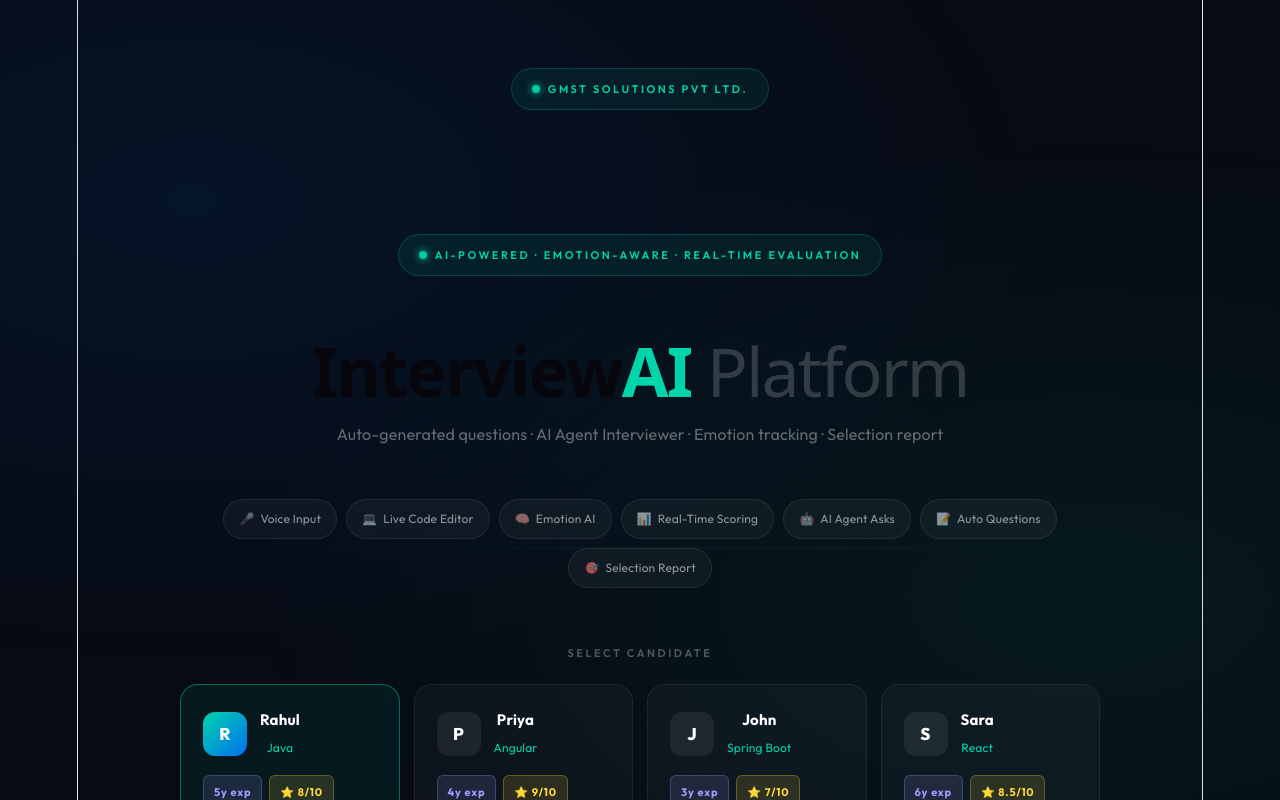
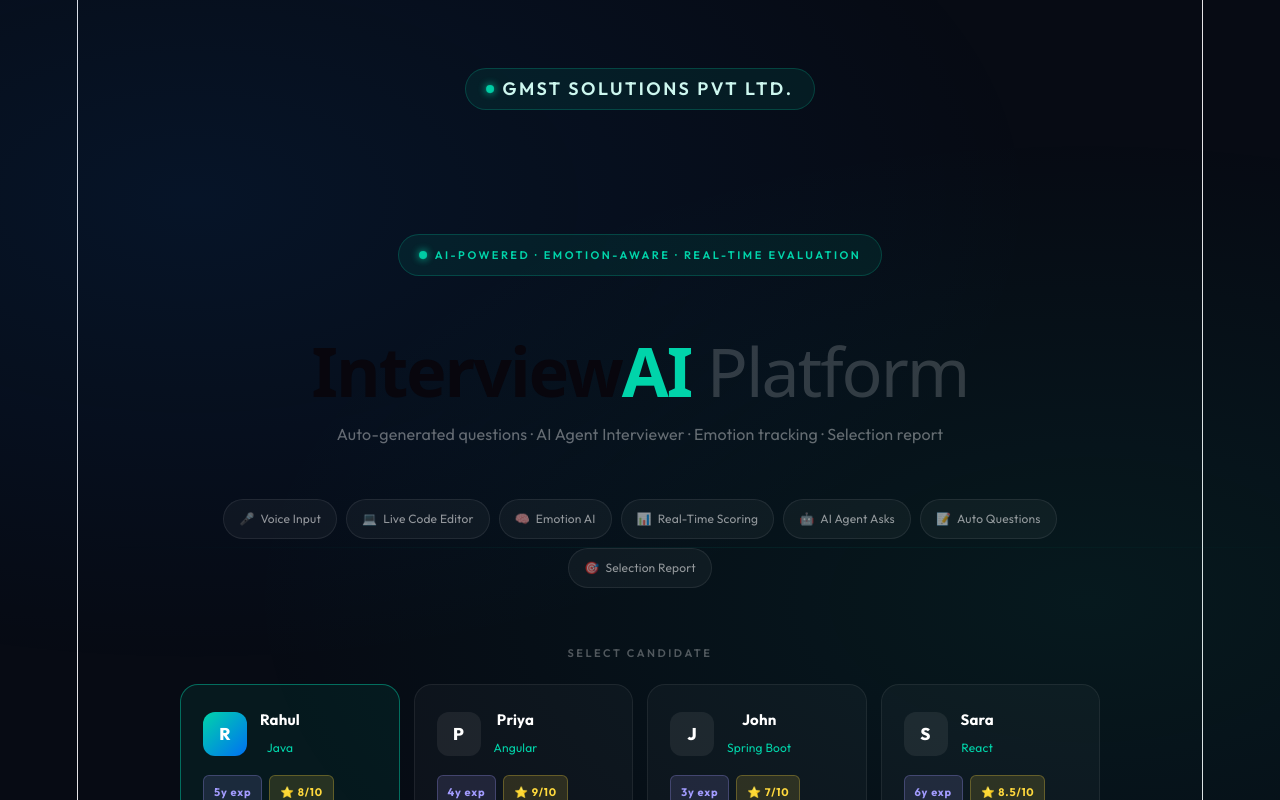
Before and after one commit to cmsanju/ai-interview-app, a React (Vite) app: page / in a window 1280 px wide. Shown: the top 800 px of the page. Built offline with nearby package versions, Linux system fonts and the light colour scheme.

Commit message:
Change font size and color for company name

```diff
--- a/src/App.jsx
+++ b/src/App.jsx
@@ -303,7 +303,7 @@ Return ONLY valid JSON no markdown:
 
           <div style={{ display:"inline-flex", alignItems:"center", gap:8, background:"rgba(0,212,170,0.08)", border:"1px solid rgba(0,212,170,0.22)", borderRadius:100, padding:"7px 20px", marginBottom:28 }}>
             <Dot color="#00d4aa" pulse />
-            <span style={{ color:"#00d4aa", fontSize:11, letterSpacing:2.5, textTransform:"uppercase", fontWeight:600 }}>GMST SOLUTIONS PVT LTD.</span>
+            <span style={{ color:"#CDF7EF", fontSize:18, letterSpacing:2.5, textTransform:"uppercase", fontWeight:600 }}>GMST SOLUTIONS PVT LTD.</span>
           </div>
         </div>
 </div>
```
